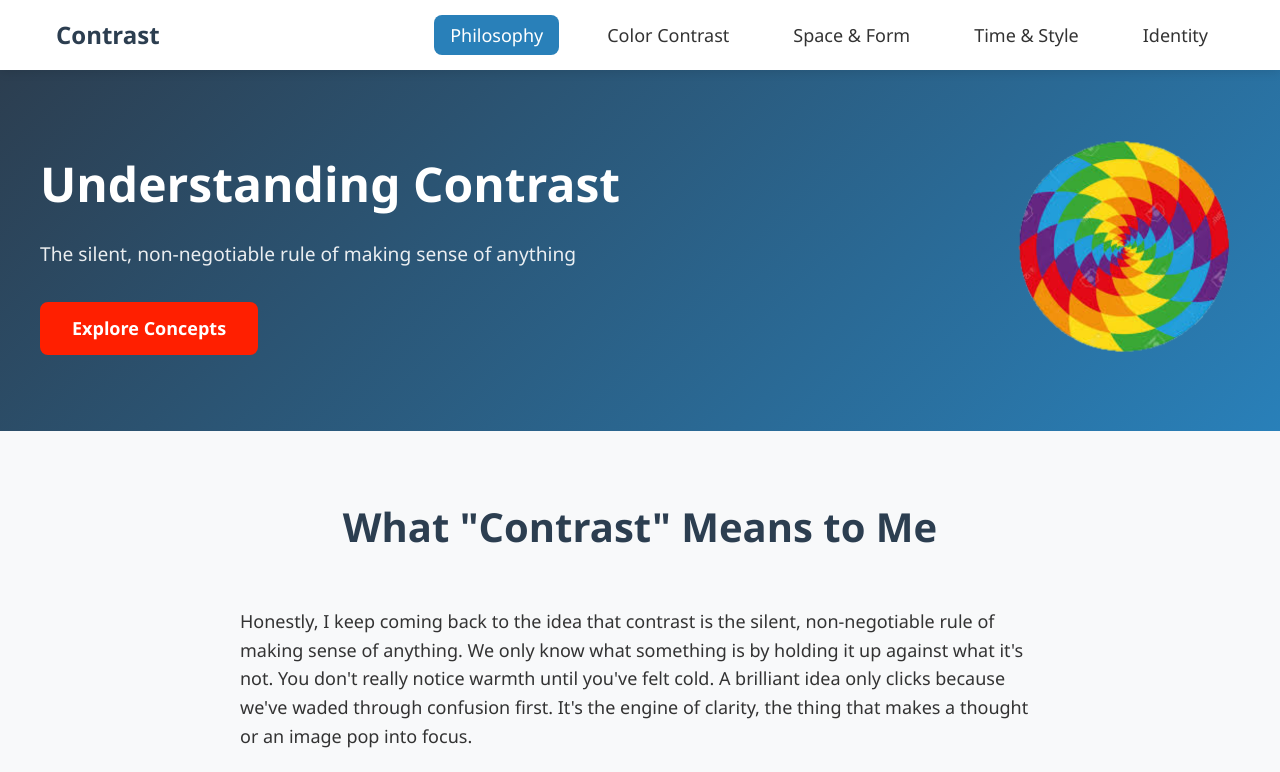
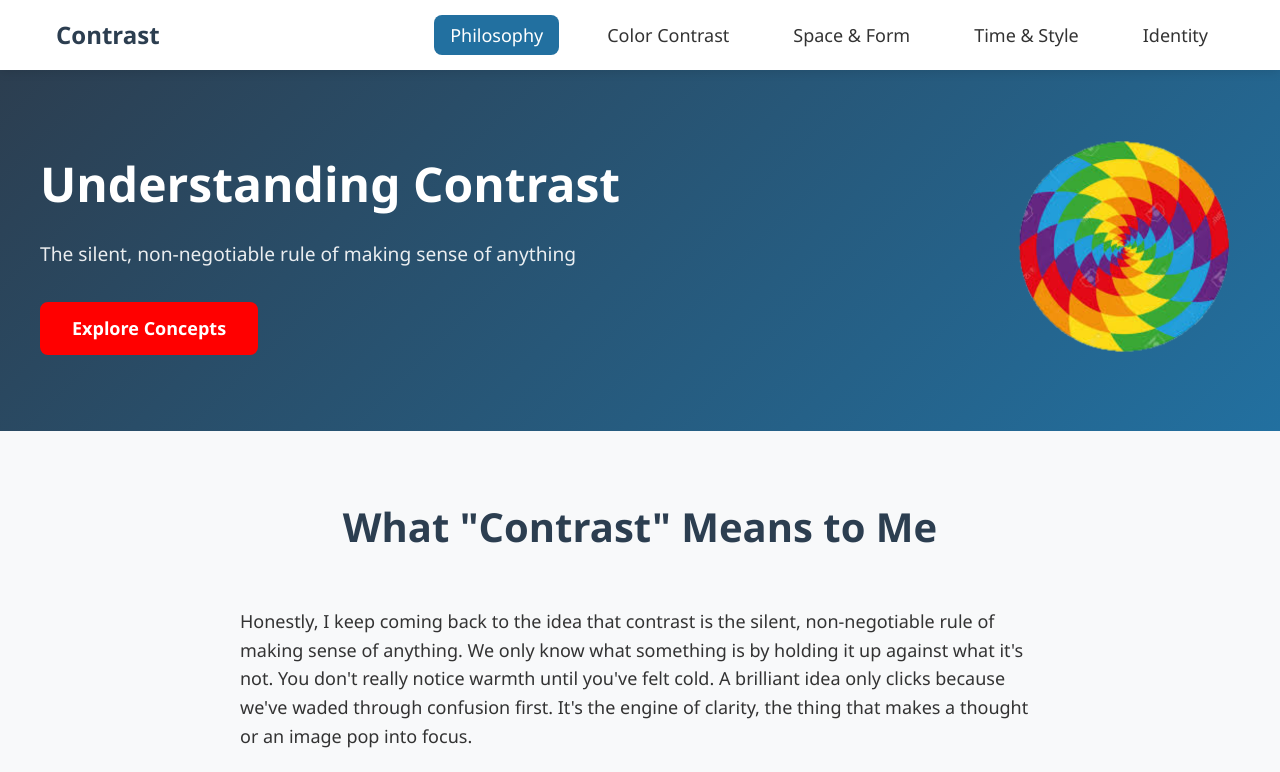
Before and after one commit to danielsofran/Contrast, a website: page src/index.html in a window 1280 px wide. Shown: the top 772 px of the page. Drawn offline with Linux system fonts and the light colour scheme.

Commit message:
Fix accessibility issues

```diff
--- a/src/css/dark.css
+++ b/src/css/dark.css
@@ -136,6 +136,6 @@
     }
 
     footer {
-        color: rgb(15, 15, 15)
+        color: black;
     }
 }
--- a/src/css/index.css
+++ b/src/css/index.css
@@ -1,8 +1,8 @@
 /* CSS Variables for consistent theming */
 :root {
     --primary-color: #2c3e50;
-    --secondary-color: #2980b9;
-    --accent-color: #ff1f00;
+    --secondary-color: #2270a0;
+    --accent-color: #ff0000;
     --text-color: #333;
     --light-bg: #f8f9fa;
     --white: #ffffff;
```
